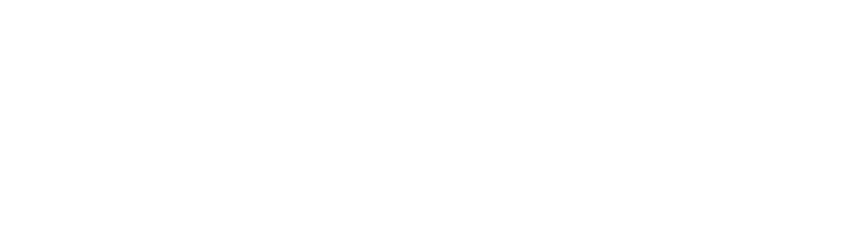
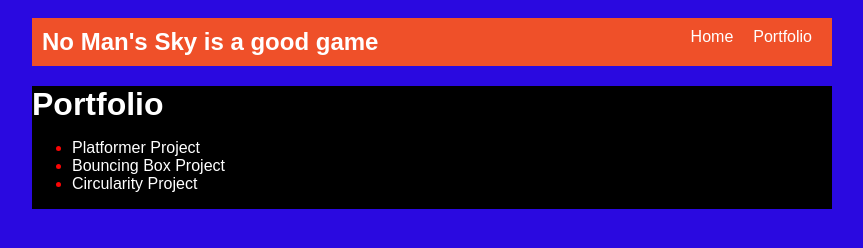
Before and after one commit to perringabryle-bit/perringabryle-bit.github.io, a plain HTML site: page portfolio.html in a window 1280 px wide. Shown: the whole page, without its empty margins (208-1071 px from the left). Drawn offline with Linux system fonts and the light colour scheme.

Commit message:
Portfolio Start

```diff
--- a/portfolio.html
+++ b/portfolio.html
@@ -0,0 +1,50 @@
+<!DOCTYPE html>
+<html>
+<head>
+<title>Gabryle opions</title>
+<link rel="stylesheet" href="style.css" />
+</head>
+
+
+<body>
+<!-- All content goes here -->
+<div id="all-contents">
+<nav>
+    <h1>No Man's Sky is a good game</h1>
+    <ul id="nav-ul">
+    </ul>
+    <li class="nav-li">
+         <a href="index.html"> Home </a> </li>
+        <li class="nav-li"> <a href="portfolio.html">Portfolio</a>
+        </li>
+
+ </nav>
+
+
+<main>
+
+    <div class="Contents">
+    <h1>Portfolio </h1>
+    <ul id="portfolio">
+        <li>
+<a href="fsd-projects/platformer/">Platformer Project</a>
+</li>
+<li>
+<a href="fsd-projects/bouncing-box/">Bouncing Box Project</a>
+</li>
+<li>
+<a href="fsd-projects/circularity/">Circularity Project</a>
+</li>
+    </ul>
+
+
+
+
+    </div>
+
+</main>
+
+
+</div>
+</body>
+</html>
--- a/style.css
+++ b/style.css
@@ -1,5 +1,5 @@
 body {
-  background: rgb(125, 198, 205);
+  background: rgb(42, 9, 224);
   color: rgb(45, 45, 45);
   padding: 10px;
   font-family: Arial, sans-serif;
```
